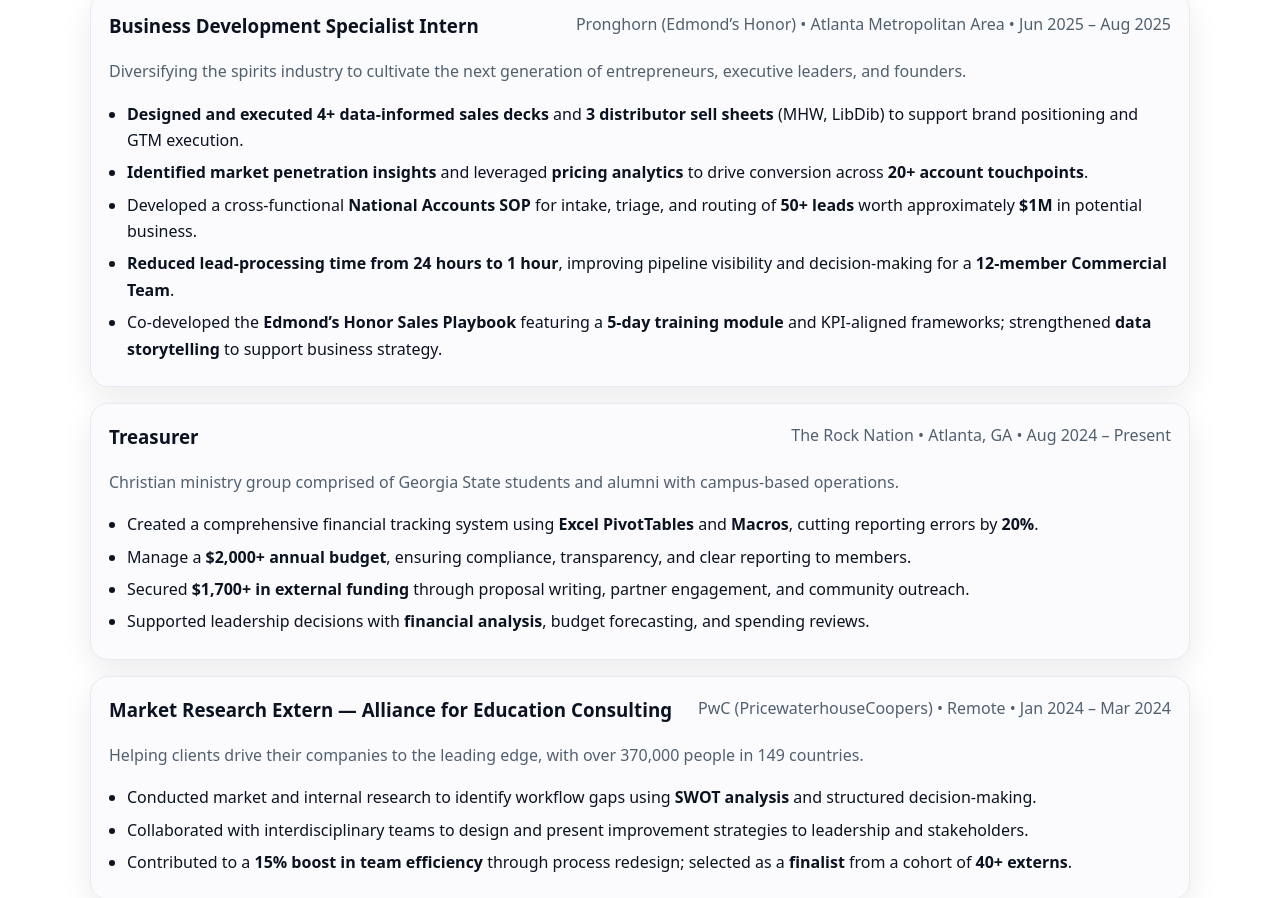
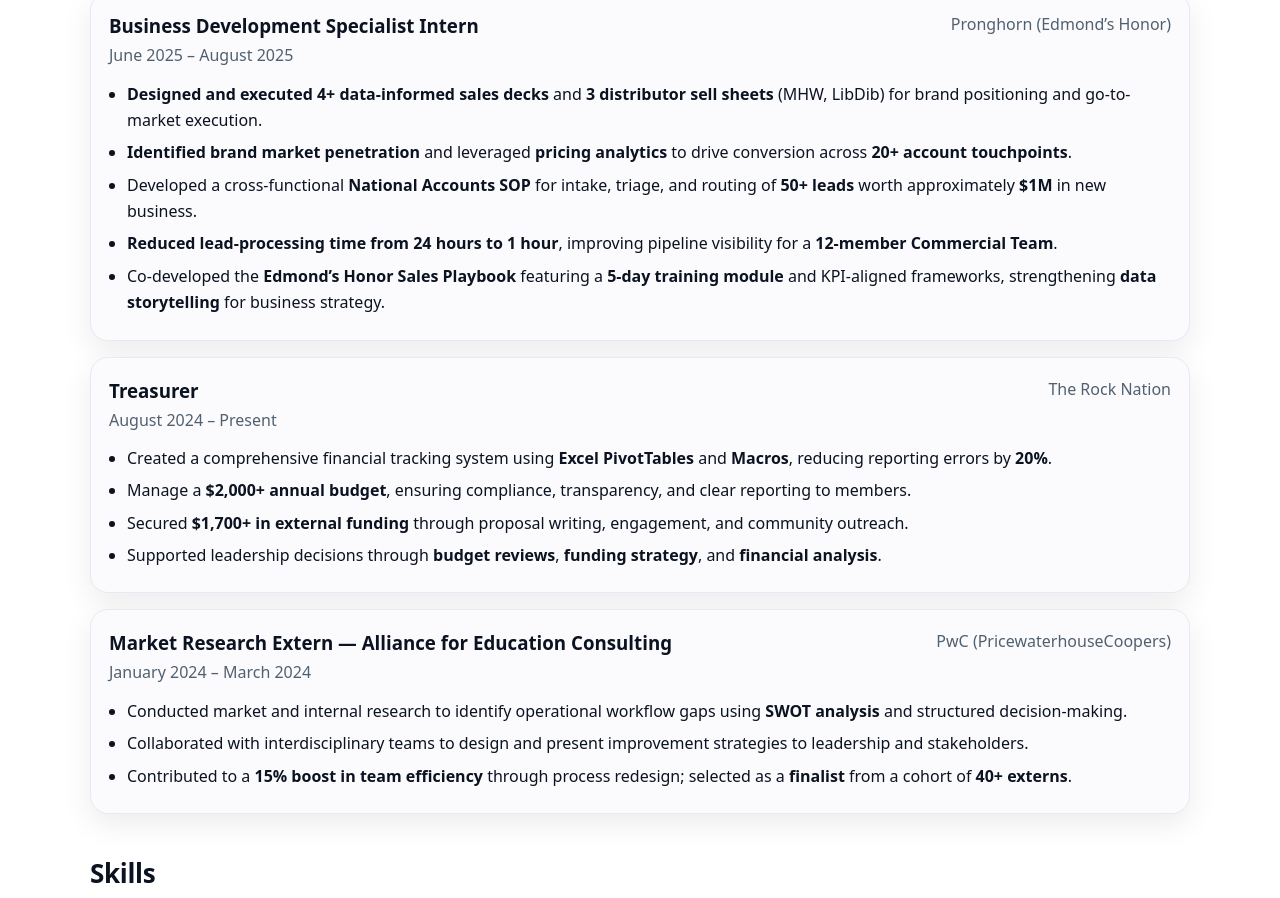
Before and after one commit to SinmiAriyibi/sinmiariyibi.github.io, a plain HTML site: page index.html in a window 1280 px wide. Shown: the part 1137-2035 px from the top of the page. Drawn offline with Linux system fonts and the light colour scheme.

Commit message:
Update index.html

```diff
--- a/index.html
+++ b/index.html
@@ -110,51 +110,48 @@
     </section>
 
     <!-- EXPERIENCE -->
-   <div class="stack">
+ <div class="stack">
 
   <article class="card">
     <div class="expHeader">
       <h3>Business Development Specialist Intern</h3>
-      <div class="muted">Pronghorn (Edmond’s Honor) • Atlanta Metropolitan Area • Jun 2025 – Aug 2025</div>
+      <div class="muted">Pronghorn (Edmond’s Honor)</div>
     </div>
-    <p class="muted">
-      Diversifying the spirits industry to cultivate the next generation of entrepreneurs, executive leaders, and founders.
-    </p>
+    <div class="muted">June 2025 – August 2025</div>
+
     <ul class="bullets">
-      <li><strong>Designed and executed 4+ data-informed sales decks</strong> and <strong>3 distributor sell sheets</strong> (MHW, LibDib) to support brand positioning and GTM execution.</li>
-      <li><strong>Identified market penetration insights</strong> and leveraged <strong>pricing analytics</strong> to drive conversion across <strong>20+ account touchpoints</strong>.</li>
-      <li>Developed a cross-functional <strong>National Accounts SOP</strong> for intake, triage, and routing of <strong>50+ leads</strong> worth approximately <strong>$1M</strong> in potential business.</li>
-      <li><strong>Reduced lead-processing time from 24 hours to 1 hour</strong>, improving pipeline visibility and decision-making for a <strong>12-member Commercial Team</strong>.</li>
-      <li>Co-developed the <strong>Edmond’s Honor Sales Playbook</strong> featuring a <strong>5-day training module</strong> and KPI-aligned frameworks; strengthened <strong>data storytelling</strong> to support business strategy.</li>
+      <li><strong>Designed and executed 4+ data-informed sales decks</strong> and <strong>3 distributor sell sheets</strong> (MHW, LibDib) for brand positioning and go-to-market execution.</li>
+      <li><strong>Identified brand market penetration</strong> and leveraged <strong>pricing analytics</strong> to drive conversion across <strong>20+ account touchpoints</strong>.</li>
+      <li>Developed a cross-functional <strong>National Accounts SOP</strong> for intake, triage, and routing of <strong>50+ leads</strong> worth approximately <strong>$1M</strong> in new business.</li>
+      <li><strong>Reduced lead-processing time from 24 hours to 1 hour</strong>, improving pipeline visibility for a <strong>12-member Commercial Team</strong>.</li>
+      <li>Co-developed the <strong>Edmond’s Honor Sales Playbook</strong> featuring a <strong>5-day training module</strong> and KPI-aligned frameworks, strengthening <strong>data storytelling</strong> for business strategy.</li>
     </ul>
   </article>
 
   <article class="card">
     <div class="expHeader">
       <h3>Treasurer</h3>
-      <div class="muted">The Rock Nation • Atlanta, GA • Aug 2024 – Present</div>
+      <div class="muted">The Rock Nation</div>
     </div>
-    <p class="muted">
-      Christian ministry group comprised of Georgia State students and alumni with campus-based operations.
-    </p>
+    <div class="muted">August 2024 – Present</div>
+
     <ul class="bullets">
-      <li>Created a comprehensive financial tracking system using <strong>Excel PivotTables</strong> and <strong>Macros</strong>, cutting reporting errors by <strong>20%</strong>.</li>
+      <li>Created a comprehensive financial tracking system using <strong>Excel PivotTables</strong> and <strong>Macros</strong>, reducing reporting errors by <strong>20%</strong>.</li>
       <li>Manage a <strong>$2,000+ annual budget</strong>, ensuring compliance, transparency, and clear reporting to members.</li>
-      <li>Secured <strong>$1,700+ in external funding</strong> through proposal writing, partner engagement, and community outreach.</li>
-      <li>Supported leadership decisions with <strong>financial analysis</strong>, budget forecasting, and spending reviews.</li>
+      <li>Secured <strong>$1,700+ in external funding</strong> through proposal writing, engagement, and community outreach.</li>
+      <li>Supported leadership decisions through <strong>budget reviews</strong>, <strong>funding strategy</strong>, and <strong>financial analysis</strong>.</li>
     </ul>
   </article>
 
   <article class="card">
     <div class="expHeader">
       <h3>Market Research Extern — Alliance for Education Consulting</h3>
-      <div class="muted">PwC (PricewaterhouseCoopers) • Remote • Jan 2024 – Mar 2024</div>
+      <div class="muted">PwC (PricewaterhouseCoopers)</div>
     </div>
-    <p class="muted">
-      Helping clients drive their companies to the leading edge, with over 370,000 people in 149 countries.
-    </p>
+    <div class="muted">January 2024 – March 2024</div>
+
     <ul class="bullets">
-      <li>Conducted market and internal research to identify workflow gaps using <strong>SWOT analysis</strong> and structured decision-making.</li>
+      <li>Conducted market and internal research to identify operational workflow gaps using <strong>SWOT analysis</strong> and structured decision-making.</li>
       <li>Collaborated with interdisciplinary teams to design and present improvement strategies to leadership and stakeholders.</li>
       <li>Contributed to a <strong>15% boost in team efficiency</strong> through process redesign; selected as a <strong>finalist</strong> from a cohort of <strong>40+ externs</strong>.</li>
     </ul>
```
